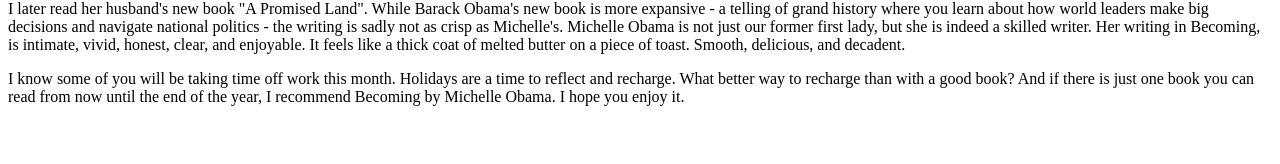
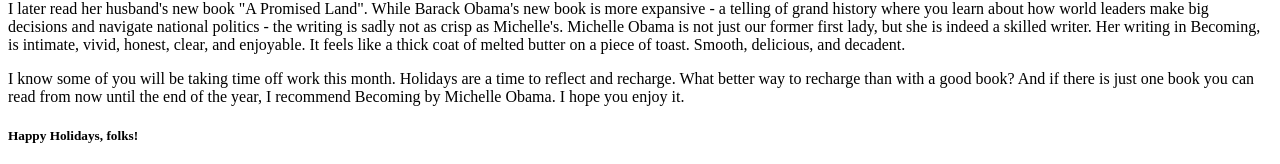
Before and after one commit to ThisisRajiRaj/thisisrajiraj.github.io, a Jekyll site: the page posts/yearinreview2020.html, which Jekyll copies as it is, in a window 1280 px wide and 900 px high, scrolled down 2138 px. Shown: the part 733-897 px from the top of the window. Built offline with Jekyll 4.4.1, drawn with Linux system fonts in a browser that asks for light colours; before the commit the page ends 2993 px from its top, so only the background shows below that.

Commit message:
Update yearinreview2020.html

```diff
--- a/posts/yearinreview2020.html
+++ b/posts/yearinreview2020.html
@@ -181,4 +181,7 @@
     book? And if there is just one book you can read from now until the end of
     the year, I recommend Becoming by Michelle Obama. I hope you enjoy it.
 </p>
+<p>
+<h5>Happy Holidays, folks!</h5>
+</p>
 </div>
```
